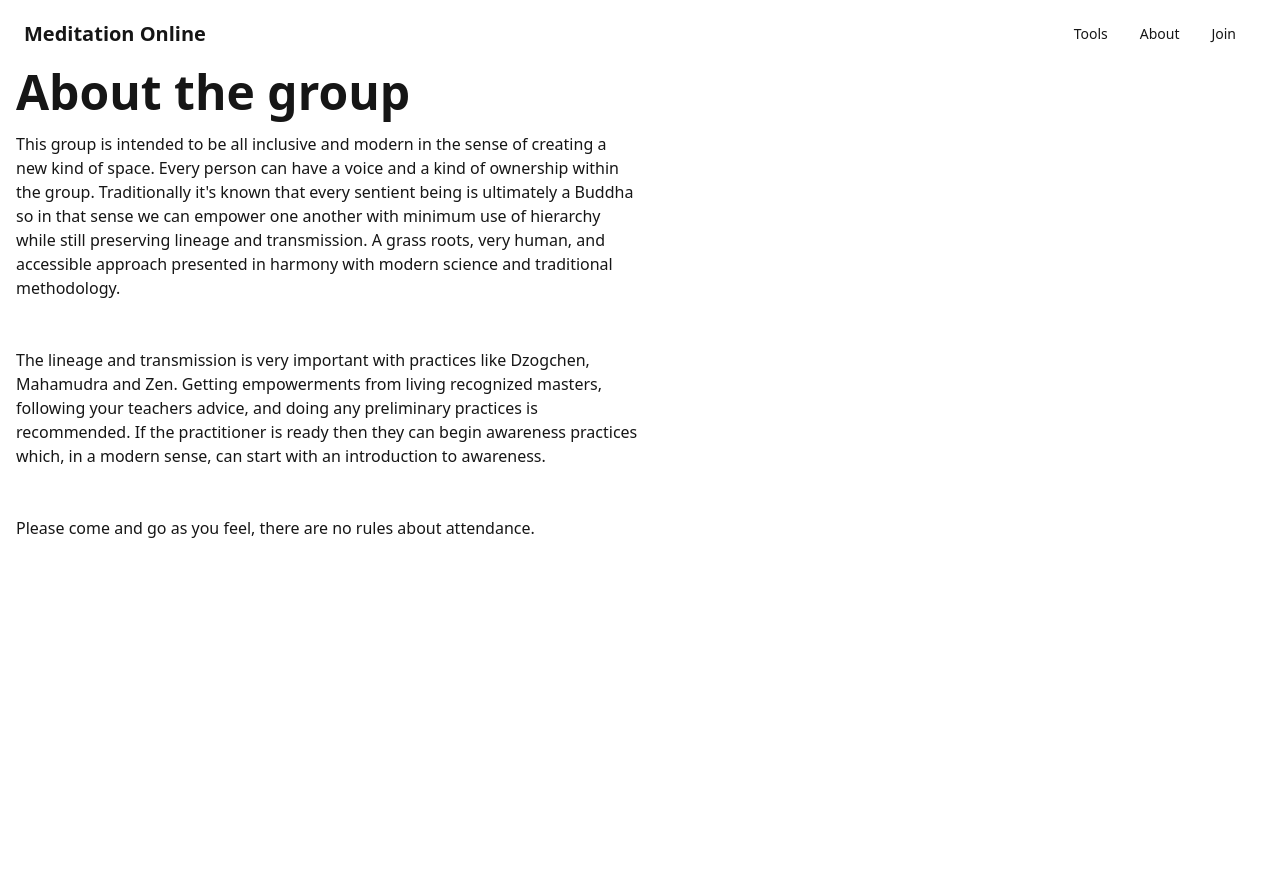
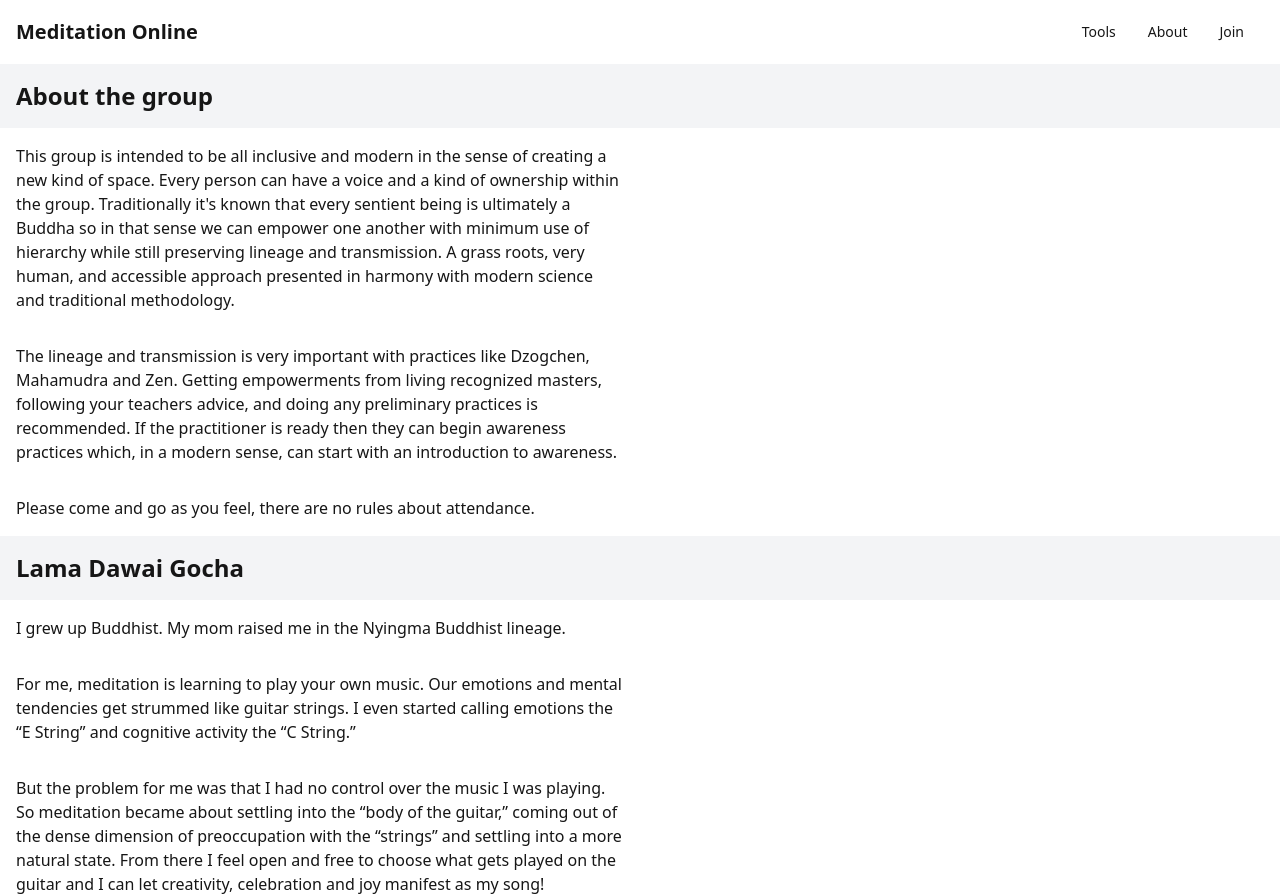
Before and after one commit to mo-sangha/website, a SvelteKit app in the folder frontend/: page /about in a window 1280 px wide. Before the commit the page ends 800 px from the top, so only its background shows below. Built offline with nearby package versions, Linux system fonts and the light colour scheme.

Commit message:
Styles and stuff

```diff
--- a/frontend/src/app.css
+++ b/frontend/src/app.css
@@ -1,3 +1,19 @@
 @tailwind base;
 @tailwind components;
 @tailwind utilities;
+
+@layer utilities {
+    .p-gutter {
+        @apply px-4;
+    }
+}
+
+@layer components {
+    .page-header {
+        @apply bg-gray-100 py-4 text-2xl font-bold p-gutter;
+    }
+
+    .page-content-section {
+        @apply flex flex-col w-6/12 gap-8 p-gutter;
+    }
+}
--- a/frontend/src/routes/+layout.svelte
+++ b/frontend/src/routes/+layout.svelte
@@ -6,9 +6,9 @@
 	inject({ mode: dev ? 'development' : 'production' });
 </script>
 
-<div class="h-full w-full flex flex-col px-4">
+<div class="h-full w-full flex flex-col">
 	<!-- Navbar -->
-	<div class="navbar bg-base-100">
+	<div class="navbar bg-base-100 p-gutter">
 		<div class="flex-1">
 			<a class="text-xl font-bold" href="/">Meditation Online</a>
 		</div>
--- a/frontend/src/routes/+page.svelte
+++ b/frontend/src/routes/+page.svelte
@@ -1,7 +1,7 @@
 <div class="hero min-h-[50vh] bg-base-200">
 	<div class="hero-content text-center">
 		<div class="max-w-md">
-			<h1 class="text-5xl font-bold">For all beings.</h1>
+			<h1 class="text-5xl font-bold">Daily Meditation.</h1>
 			<div class="py-6 text-left mx-auto w-fit">
 				<ul class="list-disc">
 					<li>Twice a day: 9am and 9pm ET.</li>
--- a/frontend/src/routes/about/+page.svelte
+++ b/frontend/src/routes/about/+page.svelte
@@ -1,6 +1,6 @@
 <div class="h-full w-full flex flex-col gap-4">
-	<h2 class="text-5xl font-bold">About the group</h2>
-	<div class="flex flex-col w-6/12 gap-12">
+	<h2 class="page-header">About the group</h2>
+	<div class="page-content-section">
 		<p>
 			This group is intended to be all inclusive and modern in the sense of creating a new kind of
 			space. Every person can have a voice and a kind of ownership within the group. Traditionally
@@ -20,4 +20,22 @@
 
 		<p>Please come and go as you feel, there are no rules about attendance.</p>
 	</div>
+	<h2 class="page-header">Lama Dawai Gocha</h2>
+	<div class="page-content-section">
+		<p>I grew up Buddhist. My mom raised me in the Nyingma Buddhist lineage.</p>
+
+		<p>
+			For me, meditation is learning to play your own music. Our emotions and mental tendencies get
+			strummed like guitar strings. I even started calling emotions the “E String” and cognitive
+			activity the “C String.”
+		</p>
+
+		<p>
+			But the problem for me was that I had no control over the music I was playing. So meditation
+			became about settling into the “body of the guitar,” coming out of the dense dimension of
+			preoccupation with the “strings” and settling into a more natural state. From there I feel
+			open and free to choose what gets played on the guitar and I can let creativity, celebration
+			and joy manifest as my song!
+		</p>
+	</div>
 </div>
--- a/frontend/src/routes/tools/+page.svelte
+++ b/frontend/src/routes/tools/+page.svelte
@@ -10,7 +10,7 @@
 	];
 </script>
 
-<div class="flex flex-col gap-4">
+<div class="flex flex-col gap-4 p-gutter">
 	{#each tools as tool}
 		<div class="card outline max-w-xs">
 			<div class="card-body">
```
Also changed, not shown: frontend/src/routes/get-started/+page.svelte (added).
